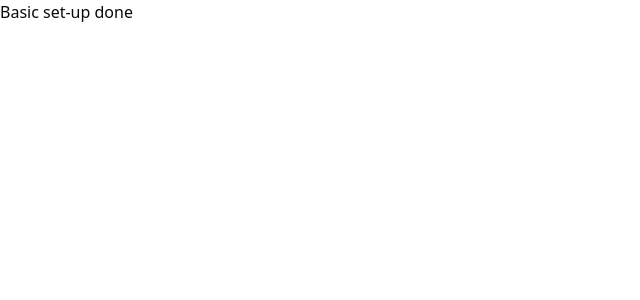
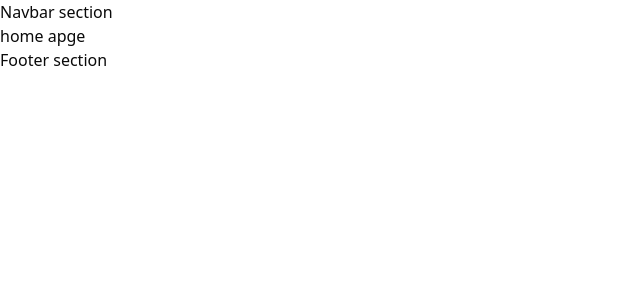
Before and after one commit to pronoybanik/Critiqo-frontend-project, a Next.js app: page / in a window 1280 px wide. Shown: the top 300 px of the page, without its empty margins (0-640 px from the left). Built offline with nearby package versions, Linux system fonts and the light colour scheme.

Commit message:
create fiels model

```diff
--- /dev/null
+++ b/src/app/(withCommonLayout)/(home)/page.tsx
@@ -0,0 +1,11 @@
+import React from 'react';
+
+const HomePage = () => {
+    return (
+        <div>
+            home apge
+        </div>
+    );
+};
+
+export default HomePage;
--- /dev/null
+++ b/src/app/(withCommonLayout)/layout.tsx
@@ -0,0 +1,14 @@
+import React from "react";
+
+
+const CommonLayout = ({ children }: { children: React.ReactNode }) => {
+  return (
+    <>
+      <p>Navbar section</p>
+      <main >{children}</main>
+      <p>Footer section</p>
+    </>
+  );
+};
+
+export default CommonLayout;
--- /dev/null
+++ b/src/app/(withCommonLayout)/reviews/page.tsx
@@ -0,0 +1,11 @@
+import React from 'react';
+
+const ReviewsPage = () => {
+    return (
+        <div>
+            Reviews Page
+        </div>
+    );
+};
+
+export default ReviewsPage;
--- /dev/null
+++ b/src/app/(withDashboardLayout)/admin/page.tsx
@@ -0,0 +1,7 @@
+import React from "react";
+
+const AdminPage = () => {
+  return <div>admin page</div>;
+};
+
+export default AdminPage;
--- /dev/null
+++ b/src/app/(withDashboardLayout)/layout.tsx
@@ -0,0 +1,11 @@
+import React from "react";
+
+const DashboardLayout = ({ children }: { children: React.ReactNode }) => {
+  return (
+    <div>
+      <main>{children}</main>
+    </div>
+  );
+};
+
+export default DashboardLayout;
--- /dev/null
+++ b/src/app/(withDashboardLayout)/user/page.tsx
@@ -0,0 +1,11 @@
+import React from 'react';
+
+const UserPage = () => {
+    return (
+        <div>
+            user page
+        </div>
+    );
+};
+
+export default UserPage;
--- /dev/null
+++ b/src/app/login/page.tsx
@@ -0,0 +1,7 @@
+import React from "react";
+
+const LoginPage = () => {
+  return <div>login page</div>;
+};
+
+export default LoginPage;
--- a/src/app/page.tsx
+++ /dev/null
@@ -1,4 +0,0 @@
-
-export default function Home() {
-  return <h1>Basic set-up done</h1>;
-}
--- /dev/null
+++ b/src/app/register/page.tsx
@@ -0,0 +1,7 @@
+import React from "react";
+
+const RegisterPage = () => {
+  return <div>register page</div>;
+};
+
+export default RegisterPage;
```
